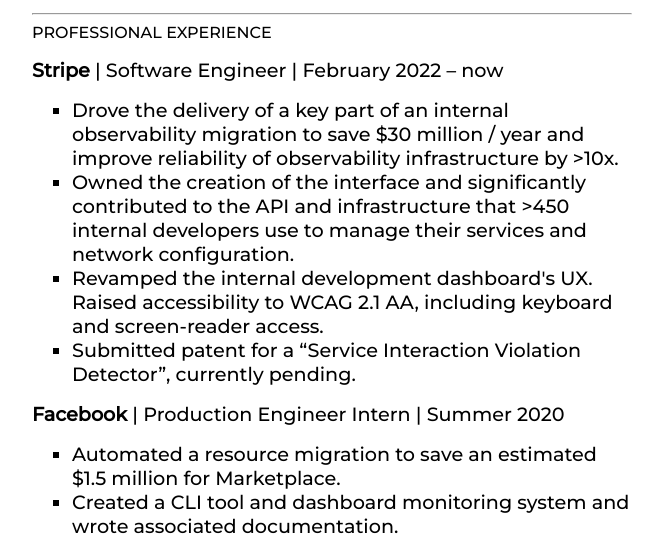
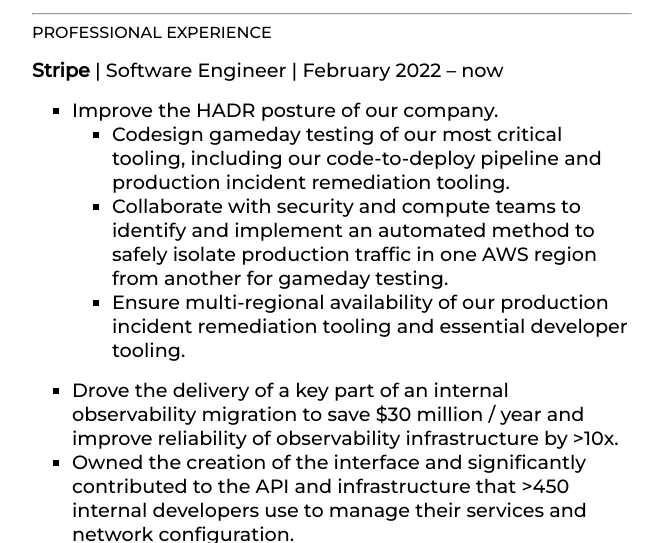
Before and after one commit to slz4025/slz4025.github.io, a plain HTML site: page resume/index.html in a window 1280 px wide. Shown: the part 256-799 px from the top of the page, without its empty margins (308-971 px from the left). Drawn offline with Linux system fonts and the light colour scheme.

Commit message:
update resume

```diff
--- a/resume/index.html
+++ b/resume/index.html
@@ -15,13 +15,17 @@
 
         <p><strong>Stripe</strong> | Software Engineer | February 2022 – now</p>
         <ul>
+            <li>Improve the HADR posture of our company.</li>
+            <ul>
+              <li>Codesign gameday testing of our most critical tooling, including our code-to-deploy pipeline and production incident remediation tooling.</li>
+              <li>Collaborate with security and compute teams to identify and implement an automated method to safely isolate production traffic in one AWS region from another for gameday testing.</li>
+              <li>Ensure multi-regional availability of our production incident remediation tooling and essential developer tooling.</li>
+            </ul>
             <li>Drove the delivery of a key part of an internal observability migration to save $30 million / year and improve reliability of observability infrastructure by >10x.</li>
             <li>Owned the creation of the interface and significantly contributed to the API and infrastructure that >450 internal developers use to manage their services and network configuration.</li>
             <li>Revamped the internal development dashboard's UX. Raised accessibility to WCAG 2.1 AA, including keyboard and screen-reader access.</li>
             <li>Submitted patent for a “Service Interaction Violation Detector”, currently pending.</li>
         </ul>
-
-        <!-- <p><strong>Watershed</strong> |<strong> </strong>Software Engineer | July – October 2021 </p><ul><li>Designed and implemented Marketplace, which offers carbon offset and removal products to our customers. </li><li>Debugged and enhanced our planning software for emission-reductions. </li><li>Shortened our expected turn-around time to resolve customer issues from a week to a day. </li><li>Used TypeScript, React, GraphQL, PostgreSQL, Vim and VS Code, Git, GitHub for CI/CD, and Agile.</li></ul> -->
 
         <p><strong>Facebook</strong> |<strong> </strong>Production Engineer Intern | Summer 2020</p>
         <ul>
@@ -80,7 +84,7 @@
 
         <hr>
         <h2>SKILLS</h2>
-        <p>Technical Planning, User Research, Data Analysis, UI/UX, Bash, Python, JavaScript/TypeScript, React, Ruby, Golang, Linux, OpenBSD, Git</p>
+        <p>Project Management/Planning, User Research, Data Analysis, UI/UX, Bash, Python, JavaScript/TypeScript, React, Ruby, Golang, Linux, OpenBSD, Git</p>
     </div>
   </body>
 </html>
```
